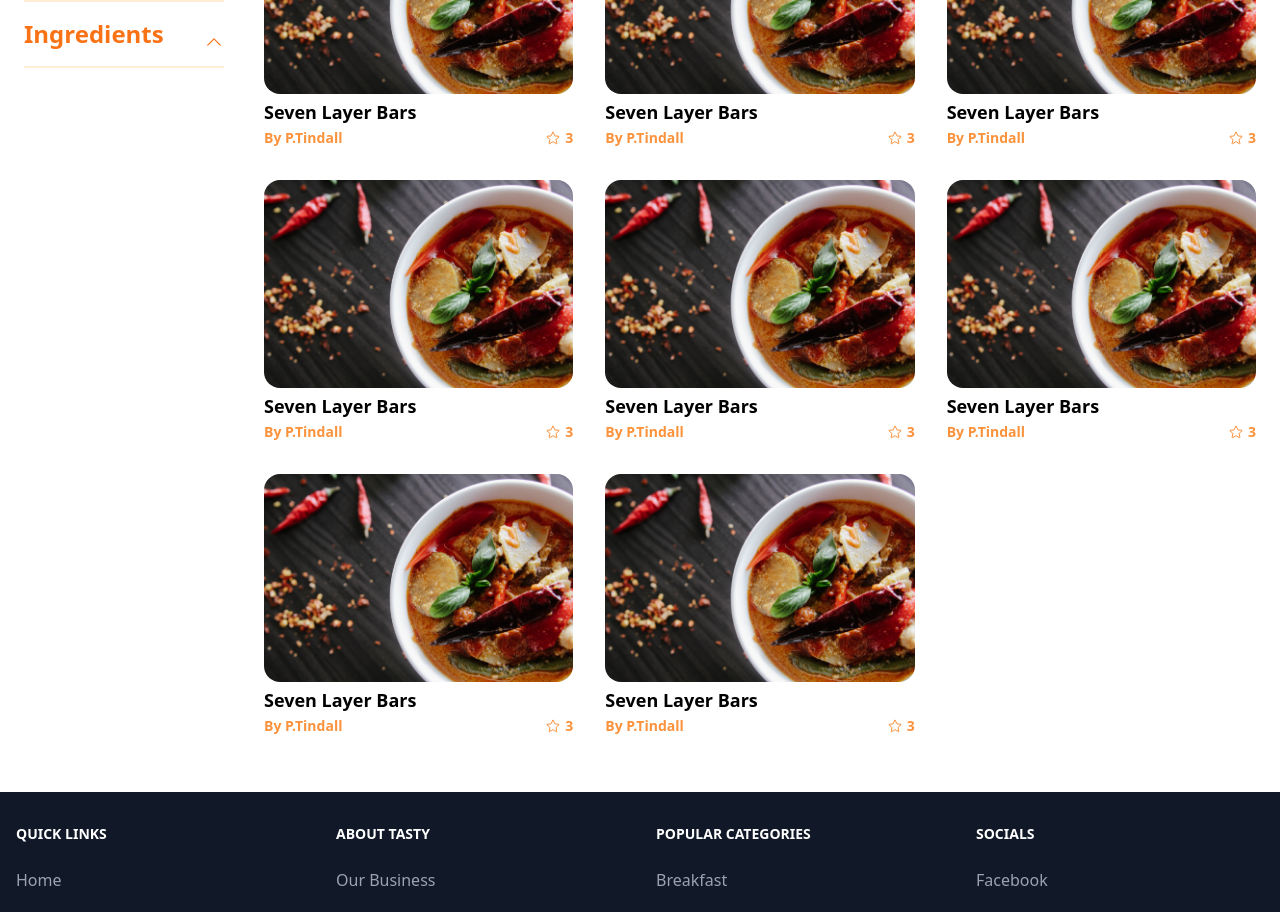
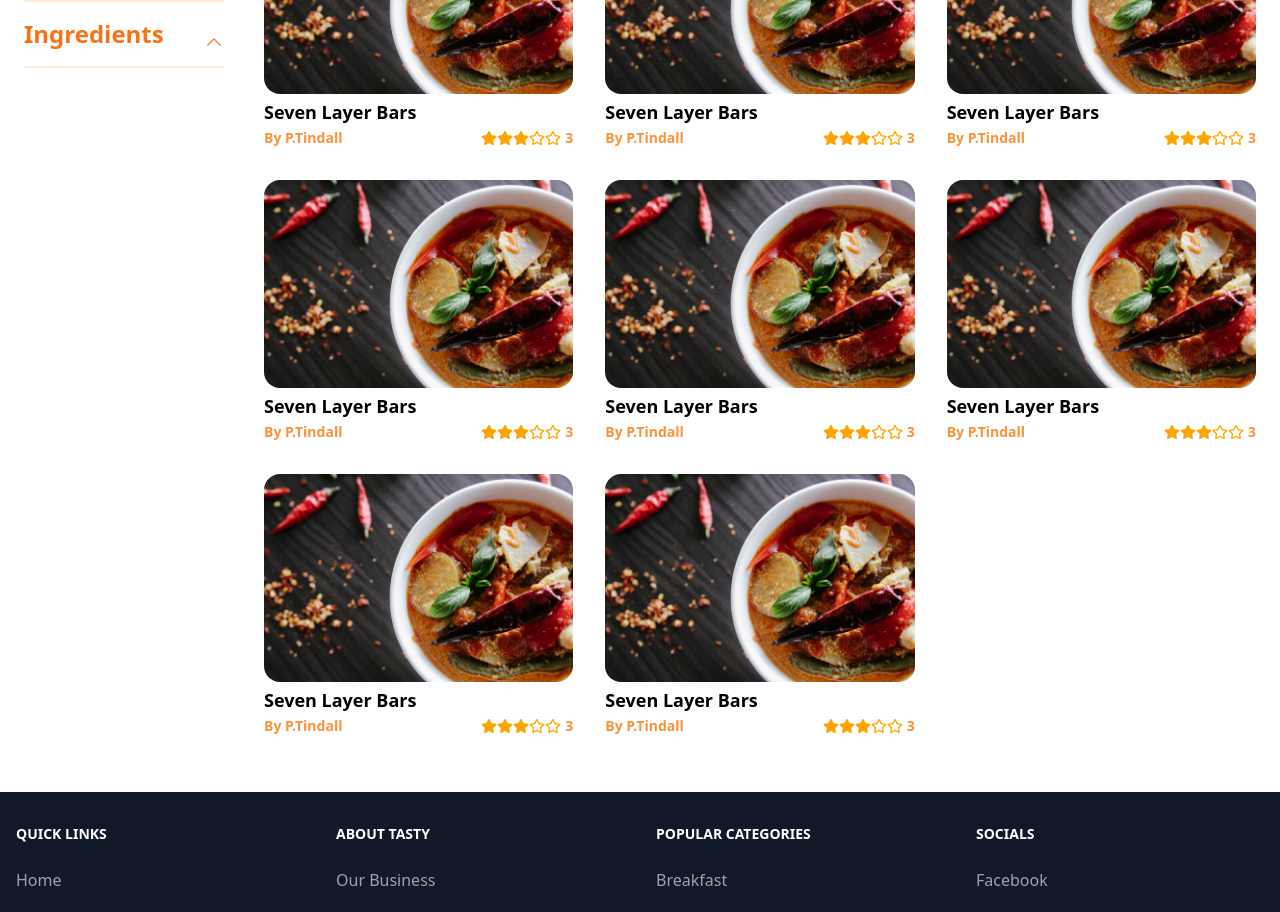
Before and after one commit to Jon-Felipe/Tasty-React, a React (Vite) app: page / in a window 1280 px wide. Shown: the part 940-1852 px from the top of the page. Built offline with nearby package versions, Linux system fonts and the light colour scheme.

Commit message:
added star rating component

```diff
--- a/src/components/Recipe.tsx
+++ b/src/components/Recipe.tsx
@@ -2,6 +2,7 @@ import React from 'react';
 import { Link } from 'react-router-dom';
 import { StarIcon } from '@heroicons/react/24/outline';
 import foodImg from '../assets/hero-img.jpg';
+import Star from './Star';
 
 type Props = {
   id: number;
@@ -25,7 +26,7 @@ const Recipe = ({ id, text, image, averageRating, author }: Props) => {
           <div className='flex items-center justify-between mt-0.5'>
             <p className='text-sm text-orange-400 font-semibold'>By {author}</p>
             <div className='flex items-center justify-center gap-1'>
-              <StarIcon className='w-4 h-4 text-orange-400' />
+              <Star value={averageRating} color='orange' />
               <p className='text-orange-400 text-sm font-semibold'>
                 {averageRating}
               </p>
```
